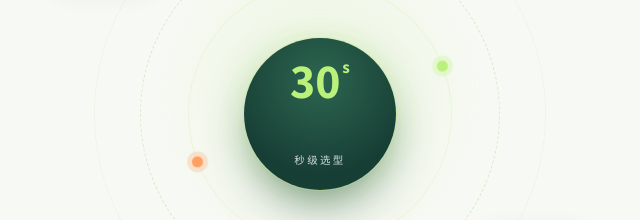
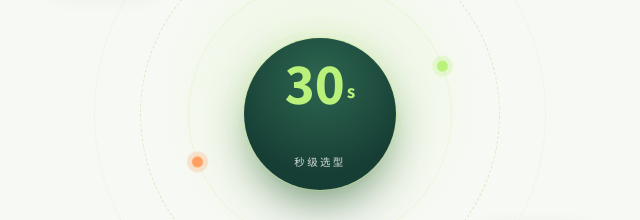
Before and after one commit to H3108/ai-model-explorer, a plain HTML site: page index.html in a window 1280 px wide. Shown: the part 230-450 px from the top of the page, 628-1268 px from the left. Drawn offline with Linux system fonts and the light colour scheme.

Commit message:
style: visual-core 的 30 字号加大到 50px 并居中对齐

```diff
--- a/styles.css
+++ b/styles.css
@@ -292,8 +292,8 @@ select { padding: 8px 12px; border-radius: var(--r-sm); }
               0 0 0 20px color-mix(in srgb, var(--green) 3%, transparent),
               0 20px 50px -16px color-mix(in srgb, var(--deep) 80%, transparent);
 }
-.visual-core b { font-size: 42px; color: var(--green); font-weight: 800; line-height: 1; }
-.visual-core .vc-s { font-size: 15px; vertical-align: top; margin-left: 2px; }
+.visual-core b { font-size: 50px; color: var(--green); font-weight: 800; line-height: 1; }
+.visual-core .vc-s { font-size: 17px; vertical-align: middle; margin-left: 2px; }
 .visual-core small { font-size: 10.5px; letter-spacing: .22em; color: #ffffffcc; margin-top: 8px; }
 .float-card {
   position: absolute; z-index: 3; background: var(--card); border: 1px solid var(--line);
```
